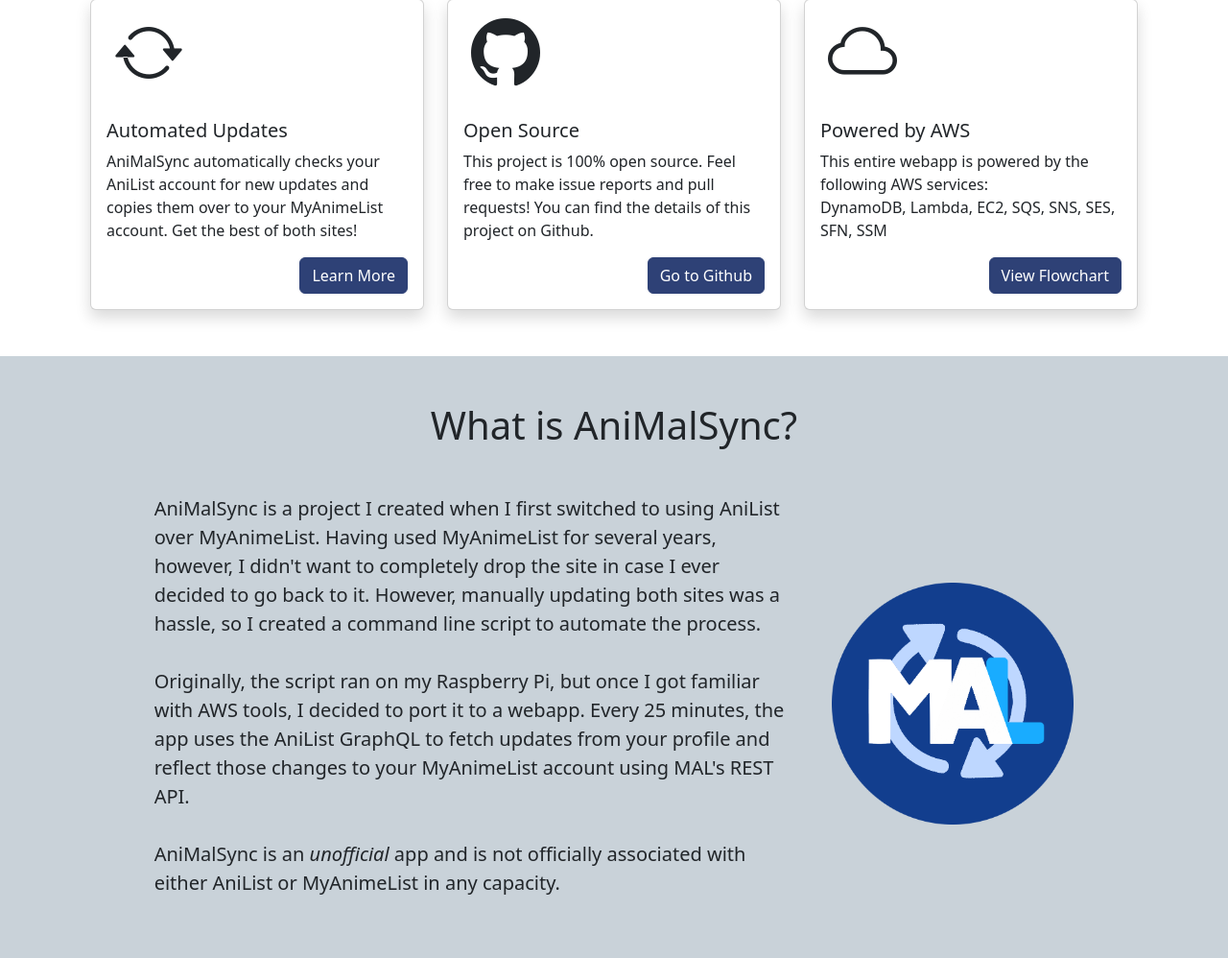
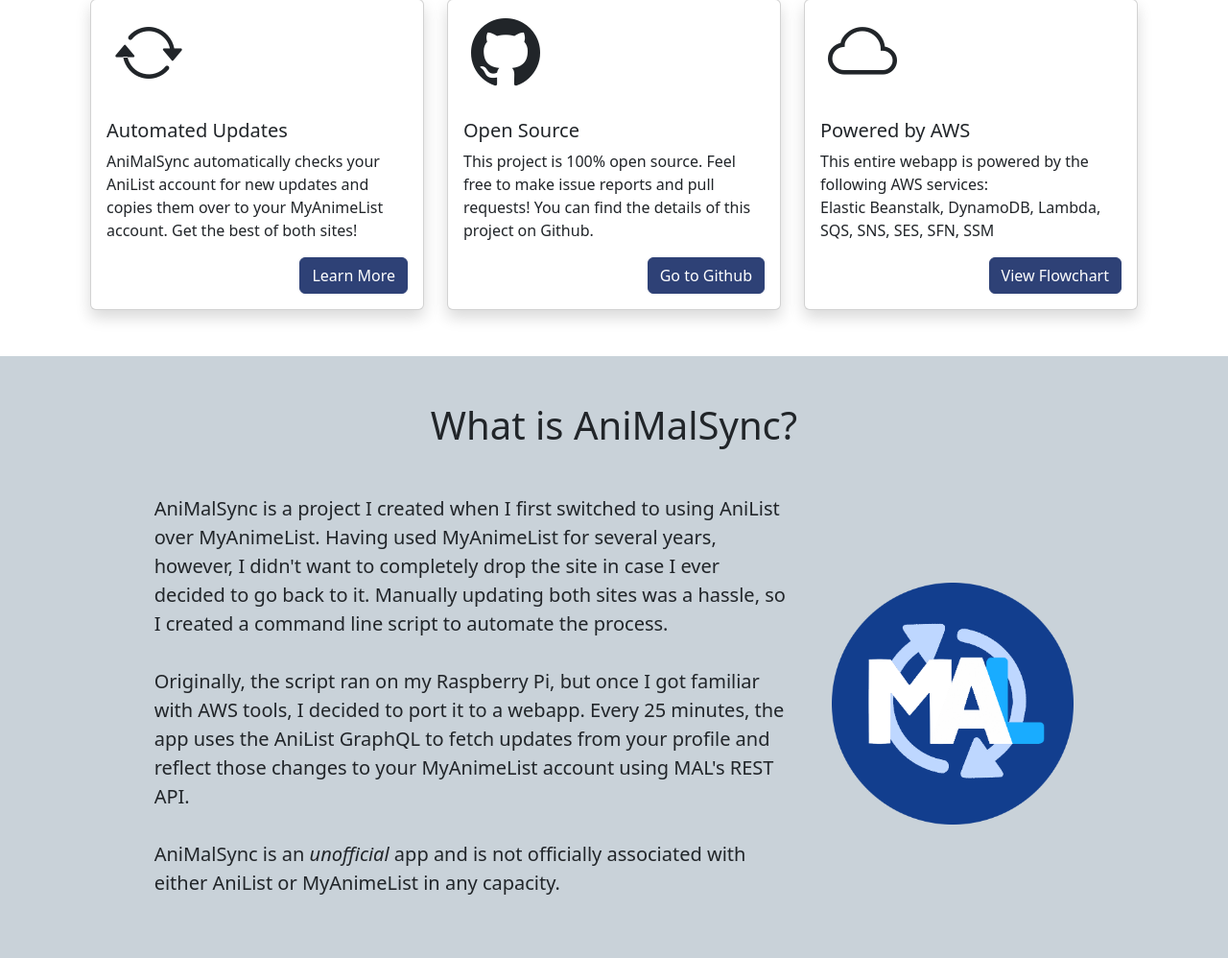
Before and after one commit to kev-cao/AniMalSync, a Flask app: page / in a window 1280 px wide. Shown: the part 873-1871 px from the top of the page at 96% size. Run offline with Flask 2, Linux system fonts and the light colour scheme; parts of the project's set-up code (start-up, migrations or seed data) failed here and were passed over; some libraries are stand-ins or nearby versions.

Commit message:
feat: add timezone and update text in home page

```diff
--- a/web/templates/about.html
+++ b/web/templates/about.html
@@ -10,7 +10,7 @@
             <p class="col-auto col-md-8 lead">
                 AniMalSync is a project I created when I first switched to using AniList over MyAnimeList.
                 Having used MyAnimeList for several years, however, I didn't want to completely drop the site in
-                case I ever decided to go back to it. However, manually updating both sites was a hassle, so I created
+                case I ever decided to go back to it. Manually updating both sites was a hassle, so I created
                 a command line script to automate the process.
 
                 <br />
--- a/web/templates/faq.html
+++ b/web/templates/faq.html
@@ -28,6 +28,7 @@
                         For scores, since AniList allows floating-point scores but MAL only supports integer scores, AniMalSync will round
                         your score to the nearest integer before submitting to MAL.
 
+                        <br />
                         <br />
 
                         Unfortunately, there are some features that are not/can not be implemented. For example, removing an entry from your AniList
--- a/web/templates/home.html
+++ b/web/templates/home.html
@@ -80,11 +80,11 @@
                 <p class="card-text">
                     This entire webapp is powered by the following AWS services:
                     <br />
-                    DynamoDB, Lambda, EC2, SQS, SNS, SES, SFN, SSM
+                    Elastic Beanstalk, DynamoDB, Lambda, SQS, SNS, SES, SFN, SSM
                 </p>
                 <div class="ms-auto mt-auto">
                     <a
-                        href="https://github.com/defCoding/anilist-to-mal-sync"
+                        href="https://raw.githubusercontent.com/defCoding/anilist-to-mal-sync/master/aws_flowchart.png"
                         target="__blank"
                         class="btn btn-primary"
                     >
--- a/web/views.py
+++ b/web/views.py
@@ -11,6 +11,9 @@
 from utils import (hash_password, redirect_back, get_redirect_target, get_dynamodb_user,
                   update_dynamodb_user, get_anilist_username, mal_is_authorized,
                   schedule_sync)
+
+os.environ['TZ'] = "America/New_York"
+time.tzset()
 
 class InvalidVerificationError(Exception):
     """
@@ -61,7 +64,7 @@
         # Format timestamp from epoch to human readable
         for log in logs:
             log['timestamp'] = time.strftime(
-                '%I:%M %p | %m/%d/%Y',
+                '%I:%M %p %Z | %m/%d/%Y',
                 time.localtime(int(log['timestamp']))
             )
     except ClientError as e:
@@ -82,7 +85,7 @@
 
     if current_user.last_sync_timestamp:
         last_sync = time.strftime(
-            '%I:%M %p | %m/%d/%Y',
+            '%I:%M %p %Z | %m/%d/%Y',
             time.localtime(int(current_user.last_sync_timestamp))
         )
     else:
```
Also changed, not shown: .github/workflows/webapp.yml.
